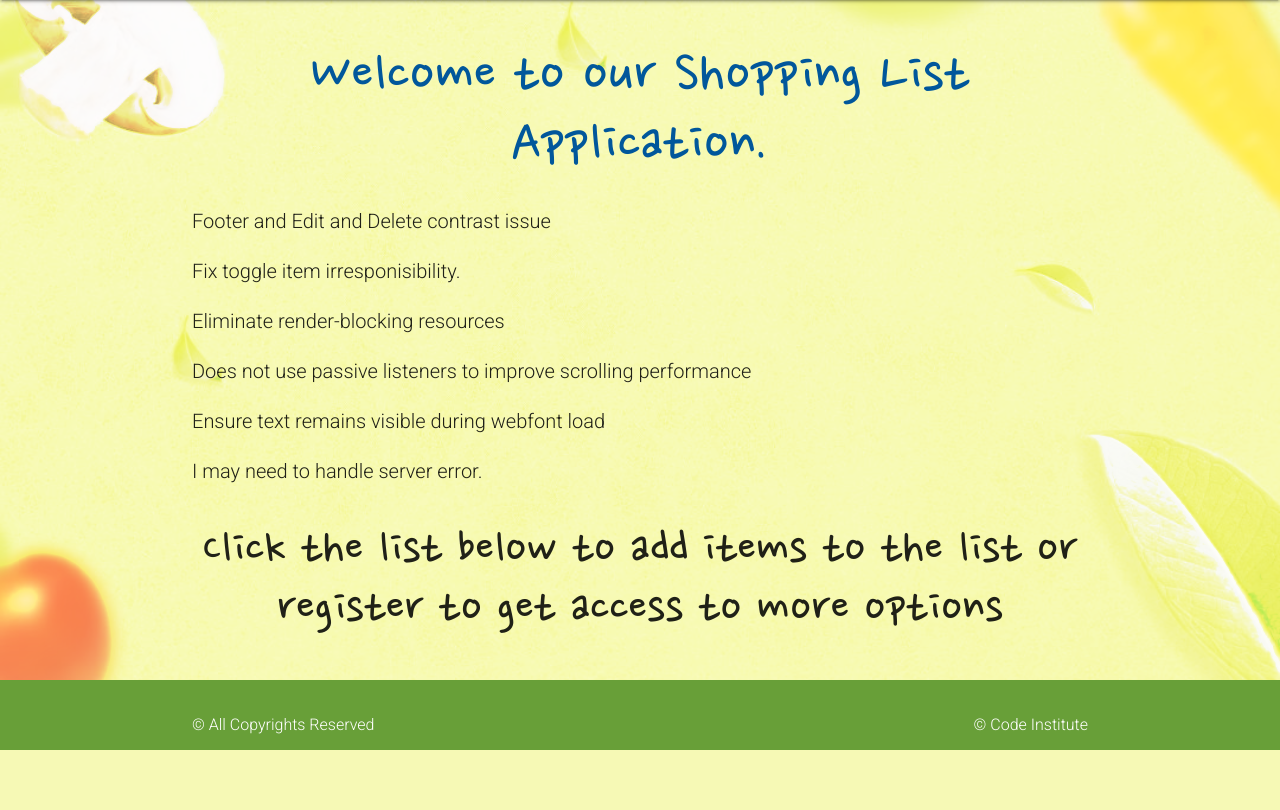
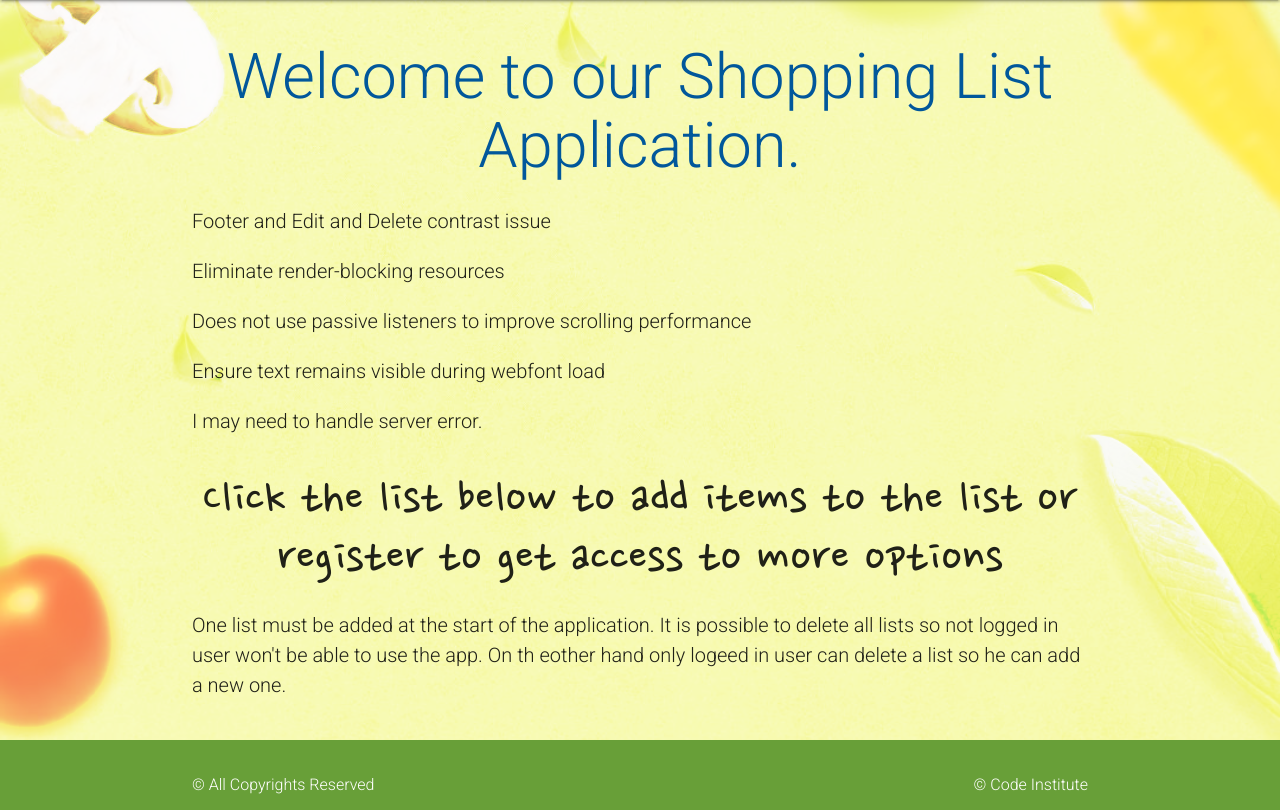
Before and after one commit to TomaszWoloszyn983/shopping-list-application, a Django app: page / in a window 1280 px wide. Shown: the part 64-874 px from the top of the page. Before the commit the page ends 814 px from the top, so only its background shows below. Run offline with Django 3.2, Linux system fonts and the light colour scheme; data that the repository does not hold is empty.

Commit message:
Improve accessibility for Lighthouse. Fix minor issues

```diff
--- a/list/views.py
+++ b/list/views.py
@@ -77,7 +77,7 @@ def add_list(request):
             new_list.save()
             messages.success(request, f"New list {list} has been created!", extra_tags='hello')
         except IntegrityError as e:
-            messages.error(request, f"List {list} already exists! Choose a different name.", extra_tags='invalid_name')
+            messages.error(request, f"Sorry! A problem occured. Please choose another name for this list.", extra_tags='invalid_name')
 
         # Redirecting to the page that displays all lists.
         lists = List.objects.order_by('-create_date')
--- a/static/css/style.css
+++ b/static/css/style.css
@@ -19,13 +19,13 @@ main {
 }
 
 h1 {
-  font-family: 'Nanum Pen Script', cursive;
+  ont-family: 'Roboto', sans-serif;
 }
 h2, h3, h4{
   font-family: 'Nanum Pen Script', cursive;
 }
 h5 {
-  font-family: 'Nanum Pen Script', cursive;
+  font-family: 'Roboto', sans-serif;
 }
 .mymothenig {
   font-size: 30px;
--- a/templates/base.html
+++ b/templates/base.html
@@ -26,7 +26,7 @@
           <div class="nav-wrapper">
             <a href="{% url 'home' %}" class="brand-logo">Shopping List</a>
             <link rel="stylesheet" href="https://cdnjs.cloudflare.com/ajax/libs/font-awesome/6.2.0/css/all.min.css" integrity="sha512-xh6O/CkQoPOWDdYTDqeRdPCVd1SpvCA9XXcUnZS2FmJNp1coAFzvtCN9BmamE+4aHK8yyUHUSCcJHgXloTyT2A==" crossorigin="anonymous" referrerpolicy="no-referrer">
-            <a href="#" data-target="mobile-demo" class="sidenav-trigger"><i class="fas fa-bars"></i></a>
+            <a href="#" data-target="mobile-demo" class="sidenav-trigger" aria-label="side-navbar"><i class="fas fa-bars"></i></a>
             <ul class="right hide-on-med-and-down">
               {% if user.is_authenticated %}
               <li><a href="{% url 'lists' %}">Logged in as {{ user.username }}</a></li>
--- a/templates/home.html
+++ b/templates/home.html
@@ -10,7 +10,6 @@
 
 
 <p>Footer and Edit and Delete contrast issue</p>
-<p>Fix toggle item irresponisibility.</p>
 <p>Eliminate render-blocking resources</p>
 <p>Does not use passive listeners to improve scrolling performance</p>
 <p>Ensure text remains visible during webfont load</p>
@@ -31,10 +30,16 @@
         </div>
       </div>
       {% empty %}
-        <h4>No recently added lists! Click button below to create a new Shopping List</h4>
+        <h3>No recently added lists! Click button below to create a new Shopping List</h3>
       {% endfor %}
     {% else %}
     <h2 class="center">Click the list below to add items to the list or register to get access to more options</h2>
+    <p>One list must be added at the start of the application.
+      It is possible to delete all lists so not logged in user
+      won't be able to use the app. On th eother hand only logeed in user
+      can delete a list so he can add a new one.
+
+    </p>
       {% for list in first_list|slice:":1" %}
       <div class="col s12 m12">
         <div class="card hoverable accent-3 darken-1">
```
Also changed, not shown: templates/add_item.html (+9 -9 lines), templates/show_list_items.html (+7 -7 lines).
